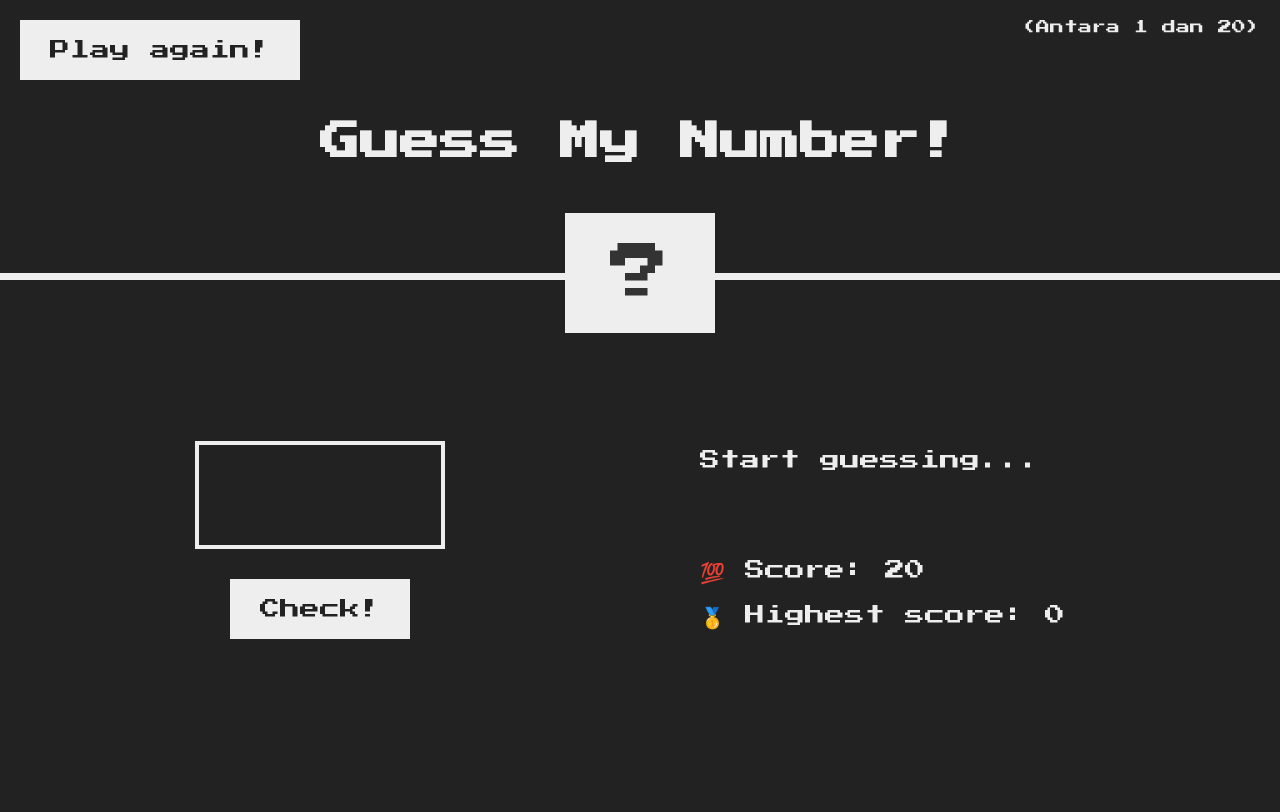
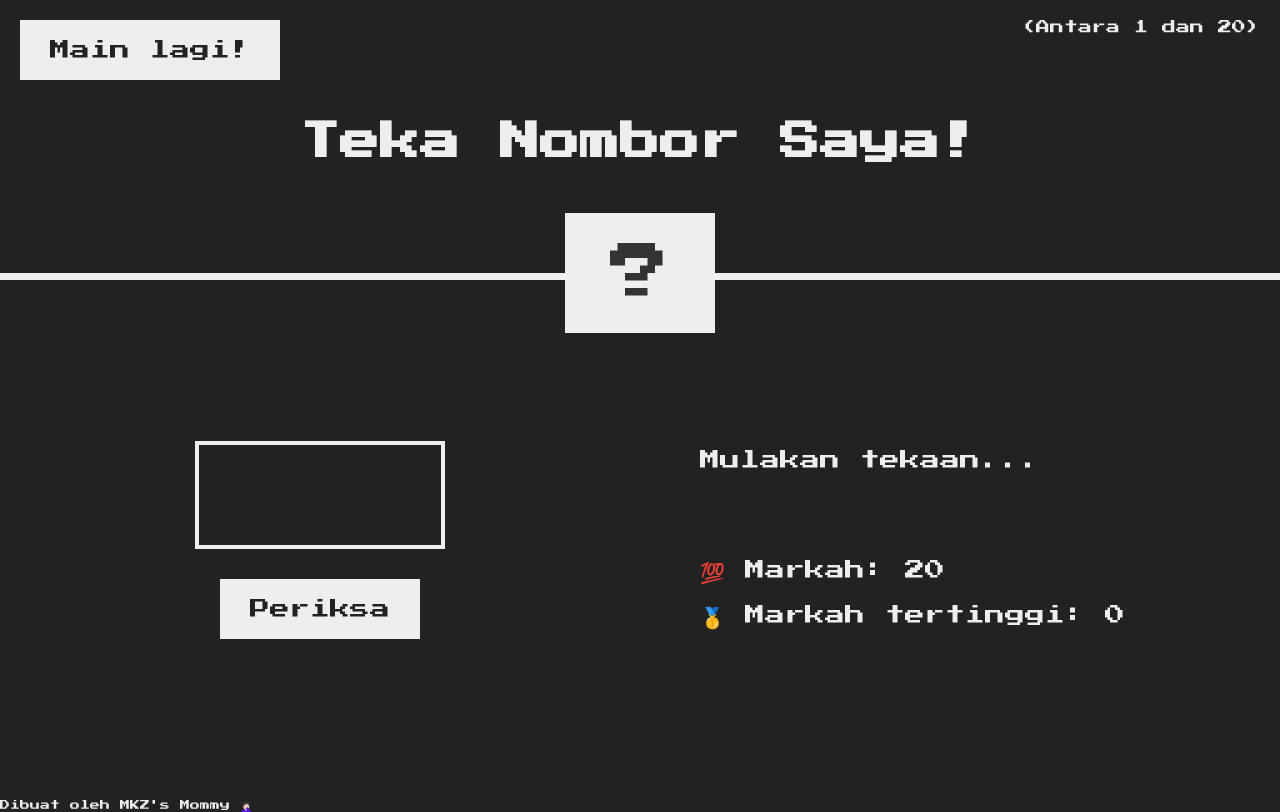
Before and after one commit to fatimahayuni/GuessingGame, a plain HTML site: page index.html in a window 1280 px wide. Drawn offline with Linux system fonts and the light colour scheme.

Commit message:
Added footer in index.html

```diff
--- a/index.html
+++ b/index.html
@@ -9,24 +9,27 @@
   </head>
   <body>
     <header>
-      <h1>Guess My Number!</h1>
+      <h1>Teka Nombor Saya!</h1>
       <p class="between">(Antara 1 dan 20)</p>
-      <button class="btn again">Play again!</button>
+      <button class="btn again">Main lagi!</button>
       <div class="number">?</div>
     </header>
     <main>
       <section class="left">
         <input type="number" class="guess" />
-        <button class="btn check">Check!</button>
+        <button class="btn check">Periksa</button>
       </section>
       <section class="right">
-        <p class="message">Start guessing...</p>
-        <p class="label-score">💯 Score: <span class="score">20</span></p>
+        <p class="message">Mulakan tekaan...</p>
+        <p class="label-score">💯 Markah: <span class="score">20</span></p>
         <p class="label-highscore">
-          🥇 Highest score: <span class="highscore">0</span>
+          🥇 Markah tertinggi: <span class="highscore">0</span>
         </p>
       </section>
     </main>
     <script src="script.js"></script>
+    <footer class="footer">
+      <p>Dibuat oleh MKZ's Mommy 🤦🏻‍♀️</p>
+    </footer>
   </body>
 </html>
```
